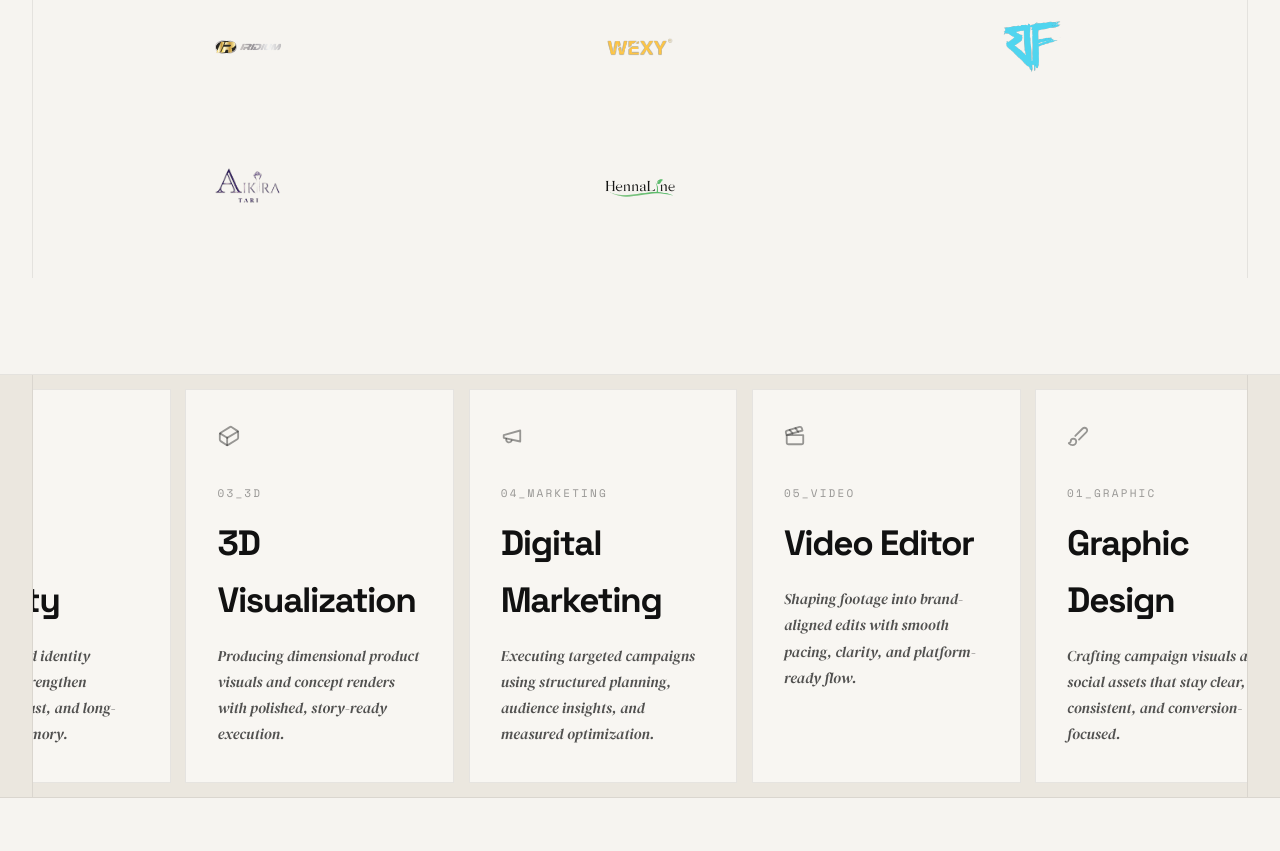
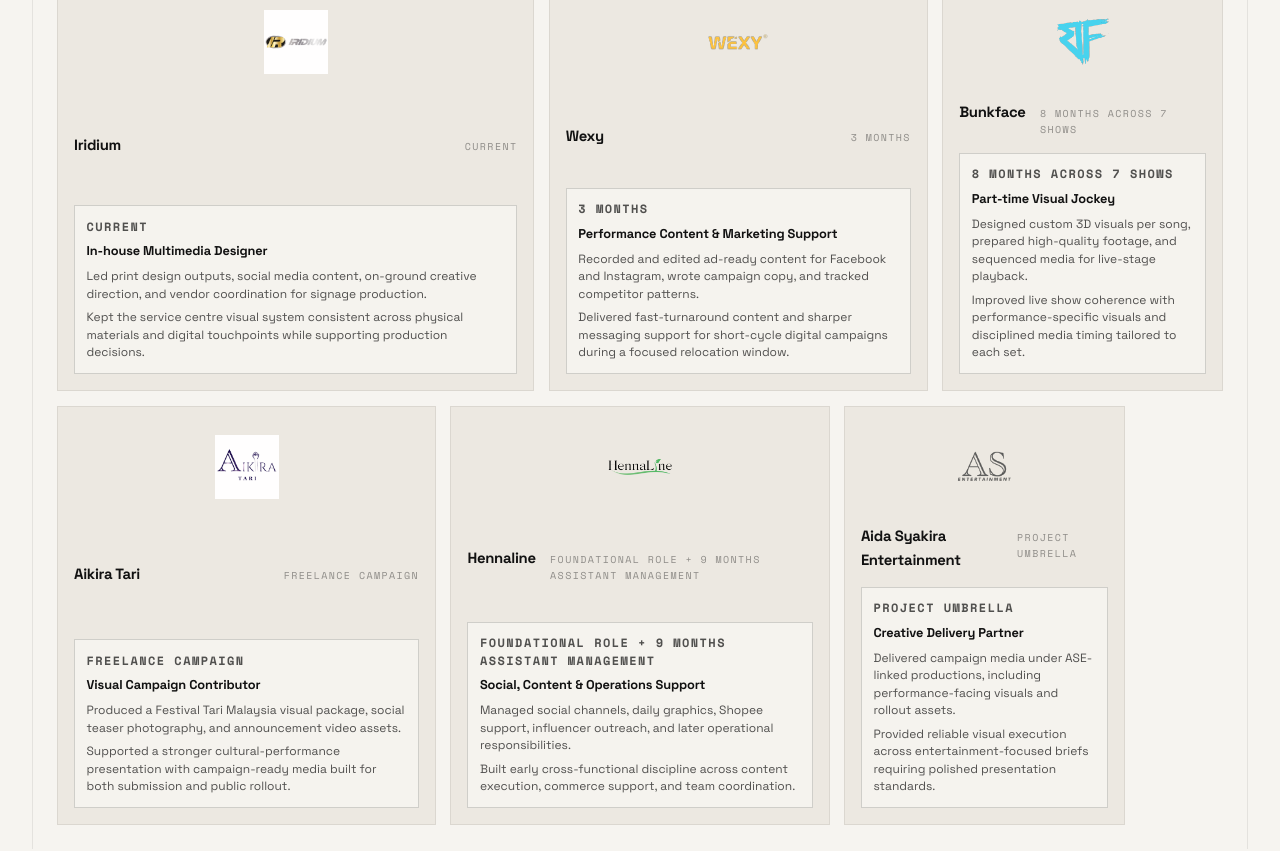
Before and after one commit to abangtan6/tanzelsvp, a React (Vite) app: page / in a window 1280 px wide. Shown: the part 2860-3711 px from the top of the page. Built offline with nearby package versions, Linux system fonts and the light colour scheme.

Commit message:
Refine brand storytelling section and update live project previews

```diff
--- a/src/App.jsx
+++ b/src/App.jsx
@@ -41,7 +41,7 @@
         <SkillsSection groups={skillGroups} />
         <WorkSection projects={projectItems} />
         <WebAppsSection items={webAppItems} />
-        <PhotographySection photos={photoItems} />
+        <PhotographySection photos={photoItems} theme={theme} />
         <ContactSection person={personalInfo} socials={socialLinks} />
       </main>
       <SiteFooter person={personalInfo} theme={theme} />
--- a/src/components/sections/BrandsSection.jsx
+++ b/src/components/sections/BrandsSection.jsx
@@ -2,6 +2,15 @@
 
 export default function BrandsSection({ brands = [], theme = 'light' }) {
   const getBrandSlug = (name = '') => name.toLowerCase().replace(/[^a-z0-9]+/g, '-').replace(/(^-|-$)/g, '');
+  const getLayoutClass = (layout = 'standard') => {
+    if (layout === 'feature') {
+      return 'brand-logo-slot-feature';
+    }
+    if (layout === 'compact') {
+      return 'brand-logo-slot-compact';
+    }
+    return 'brand-logo-slot-standard';
+  };
 
   return (
     <section id="brands" className="section-frame section-light border-b border-[var(--border-soft)]">
@@ -12,23 +21,41 @@
               <p className="section-eyebrow">Partner Logbook</p>
               <h2 className="brands-title">Allies On Record.</h2>
             </div>
-            <p className="brands-note">Drop each brand webP into data later and these placeholders will auto-switch to real logos.</p>
+            <p className="brands-note">
+              A cross-industry record of creative partnerships spanning brand execution, social content, live visual performance,
+              campaign support, and production coordination.
+            </p>
           </div>
           <div className="brands-grid">
             {brands.map((brand) => {
               const brandSlug = getBrandSlug(brand.name);
               const brandSrc = theme === 'dark' && brand.darkSrc ? brand.darkSrc : brand.src;
+              const brandLabel = brand.label || brand.name;
 
               return (
-                <article key={brand.name} className="brand-logo-slot">
+                <article key={brand.name} className={`brand-logo-slot ${getLayoutClass(brand.layout)}`} tabIndex={0}>
                   {brandSrc ? (
+                    <>
+                      <div className="brand-logo-surface">
                         <img
                           src={brandSrc}
-                      alt={brand.name}
+                          alt={brandLabel}
                           className={`brand-logo-image brand-logo-image-${brandSlug}`}
                           loading="lazy"
                           decoding="async"
                         />
+                      </div>
+                      <div className="brand-logo-caption">
+                        <h3>{brandLabel}</h3>
+                        {brand.duration ? <p>{brand.duration}</p> : null}
+                      </div>
+                      <div className="brand-insight-box" aria-label={`${brandLabel} contribution details`}>
+                        <p className="brand-insight-kicker">{brand.duration}</p>
+                        <h4>{brand.role}</h4>
+                        <p>{brand.contribution}</p>
+                        <p>{brand.value}</p>
+                      </div>
+                    </>
                   ) : (
                     <div className="brand-placeholder">
                       <Upload size={18} />
--- a/src/data/portfolio.js
+++ b/src/data/portfolio.js
@@ -222,11 +222,76 @@
 ];
 
 export const brandItems = [
-  { name: 'Iridium', src: '/brands/iridium.svg' },
-  { name: 'Wexy', src: '/brands/wexy.svg' },
-  { name: 'Bunkface', src: '/brands/bf.svg' },
-  { name: 'Aikira Tari', src: '/brands/aikira-tari.svg', darkSrc: '/brands/aikira-tari-dark.svg' },
-  { name: 'Hennaline', src: '/brands/hennaline.webp', darkSrc: '/brands/hennaline-dark.svg' },
+  {
+    name: 'Iridium',
+    src: '/brands/iridium.webp',
+    duration: 'Current',
+    role: 'In-house Multimedia Designer',
+    contribution:
+      'Led print design outputs, social media content, on-ground creative direction, and vendor coordination for signage production.',
+    value:
+      'Kept the service centre visual system consistent across physical materials and digital touchpoints while supporting production decisions.',
+    layout: 'feature',
+  },
+  {
+    name: 'Wexy',
+    src: '/brands/wexy.svg',
+    duration: '3 months',
+    role: 'Performance Content & Marketing Support',
+    contribution:
+      'Recorded and edited ad-ready content for Facebook and Instagram, wrote campaign copy, and tracked competitor patterns.',
+    value:
+      'Delivered fast-turnaround content and sharper messaging support for short-cycle digital campaigns during a focused relocation window.',
+    layout: 'standard',
+  },
+  {
+    name: 'Bunkface',
+    src: '/brands/bf.svg',
+    duration: '8 months across 7 shows',
+    role: 'Part-time Visual Jockey',
+    contribution:
+      'Designed custom 3D visuals per song, prepared high-quality footage, and sequenced media for live-stage playback.',
+    value:
+      'Improved live show coherence with performance-specific visuals and disciplined media timing tailored to each set.',
+    layout: 'compact',
+  },
+  {
+    name: 'Aikira Tari',
+    src: '/brands/aikira-tari.webp',
+    darkSrc: '/brands/aikira-tari-dark.webp',
+    duration: 'Freelance campaign',
+    role: 'Visual Campaign Contributor',
+    contribution:
+      'Produced a Festival Tari Malaysia visual package, social teaser photography, and announcement video assets.',
+    value:
+      'Supported a stronger cultural-performance presentation with campaign-ready media built for both submission and public rollout.',
+    layout: 'standard',
+  },
+  {
+    name: 'Hennaline',
+    src: '/brands/hennaline.webp',
+    darkSrc: '/brands/hennaline-dark.webp',
+    duration: 'Foundational role + 9 months assistant management',
+    role: 'Social, Content & Operations Support',
+    contribution:
+      'Managed social channels, daily graphics, Shopee support, influencer outreach, and later operational responsibilities.',
+    value:
+      'Built early cross-functional discipline across content execution, commerce support, and team coordination.',
+    layout: 'standard',
+  },
+  {
+    name: 'ASE',
+    label: 'Aida Syakira Entertainment',
+    src: '/brands/ase.svg',
+    darkSrc: '/brands/ase-dark.svg',
+    duration: 'Project umbrella',
+    role: 'Creative Delivery Partner',
+    contribution:
+      'Delivered campaign media under ASE-linked productions, including performance-facing visuals and rollout assets.',
+    value:
+      'Provided reliable visual execution across entertainment-focused briefs requiring polished presentation standards.',
+    layout: 'compact',
+  },
 ];
 
 export const projectItems = [
@@ -263,7 +328,7 @@
     category: 'Vite / React / Node.js / Express',
     summary: 'Lightweight dashboard system built to track vehicle service progress in one view.',
     href: 'https://iridiumtracker.onrender.com/dashboard',
-    image: '/webapp-1.webp',
+    image: 'https://image.thum.io/get/width/1200/noanimate/https://iridiumtracker.onrender.com/dashboard',
     videoSrc: '',
     caseStudy: {
       projectTitle: 'Automotive Customer Car Tracker',
@@ -297,8 +362,8 @@
     title: 'Automotive Landing Page',
     category: 'Website / Brand Marketing',
     summary: 'Dedicated service landing page that replaced a messy Linktree entry point from social media.',
-    href: 'https://iridiumhq.netlify.app/',
-    image: '/webapp-2.webp',
+    href: 'https://websiteiridium.onrender.com/',
+    image: 'https://image.thum.io/get/width/1200/noanimate/https://websiteiridium.onrender.com/',
     videoSrc: '',
     caseStudy: {
       projectTitle: 'Automotive Landing Page Redesign',
@@ -330,7 +395,7 @@
         'Compared to Linktree, the new page creates a stronger first impression, clearer service guidance, and a more professional brand entry point.',
       links: [
         { label: 'Before (Linktree)', href: 'https://linktr.ee/serviskeretairidiumhq' },
-        { label: 'After (Landing Page)', href: 'https://iridiumhq.netlify.app/' },
+        { label: 'After (Landing Page)', href: 'https://websiteiridium.onrender.com/' },
       ],
     },
   },
@@ -342,6 +407,9 @@
     title: 'Client Field Observation',
     src: '',
     alt: 'Placeholder media for single-client field observation',
+    contextLogo: '/brands/aikira-tari.svg',
+    contextLogoDark: '/brands/aikira-tari-dark.svg',
+    contextLabel: 'Aikira Tari reference',
     goals: 'Document the core objective for this client visual direction.',
     challenges: 'Capture context, constraints, and production limitations.',
     intervention: 'Outline the treatment strategy used in capture and post.',
--- a/src/index.css
+++ b/src/index.css
@@ -1004,18 +1004,121 @@
   .brands-grid {
     margin-top: 1.4rem;
     display: grid;
-    gap: 0.65rem;
-    grid-template-columns: repeat(2, minmax(0, 1fr));
+    gap: 0.8rem;
+    grid-template-columns: minmax(0, 1fr);
     padding: 0 1rem;
   }
 
   .brand-logo-slot {
-    min-height: 8.2rem;
+    position: relative;
+    min-height: 10.2rem;
+    border: 1px solid var(--border-soft);
+    background: var(--surface-panel);
     display: flex;
+    flex-direction: column;
+    justify-content: space-between;
+    gap: 0.85rem;
+    padding: 1rem;
+    overflow: hidden;
+    transition: border-color 0.24s ease, background 0.24s ease, transform 0.24s ease;
+  }
+
+  .brand-logo-slot:hover,
+  .brand-logo-slot:focus-within {
+    border-color: rgba(255, 107, 0, 0.38);
+    background: linear-gradient(180deg, rgba(255, 107, 0, 0.06), rgba(255, 107, 0, 0.01)), var(--surface-panel);
+    transform: translateY(-1px);
+  }
+
+  .brand-logo-slot:focus-visible {
+    outline: 2px solid var(--accent);
+    outline-offset: 2px;
+  }
+
+  .brand-logo-surface {
+    width: 100%;
+    min-height: 5.5rem;
+    display: flex;
     align-items: center;
     justify-content: center;
-    padding: 1rem 1.1rem;
-    overflow: hidden;
+  }
+
+  .brand-logo-caption {
+    width: 100%;
+    display: flex;
+    justify-content: space-between;
+    align-items: baseline;
+    gap: 0.9rem;
+  }
+
+  .brand-logo-caption h3 {
+    font-size: 0.93rem;
+    font-weight: 700;
+    letter-spacing: -0.02em;
+  }
+
+  .brand-logo-caption p {
+    font-family: 'Space Mono', monospace;
+    font-size: 10px;
+    text-transform: uppercase;
+    letter-spacing: 0.14em;
+    color: var(--text-muted);
+  }
+
+  .brand-insight-box {
+    position: absolute;
+    left: 0.85rem;
+    right: 0.85rem;
+    bottom: 0.85rem;
+    border: 1px solid var(--border-strong);
+    background: color-mix(in srgb, var(--surface-light) 88%, transparent);
+    backdrop-filter: blur(3px);
+    padding: 0.72rem;
+    display: grid;
+    gap: 0.4rem;
+    opacity: 0;
+    transform: translateY(8px);
+    pointer-events: none;
+    transition: opacity 0.2s ease, transform 0.2s ease;
+  }
+
+  .dark .brand-insight-box {
+    background: rgba(17, 17, 17, 0.88);
+  }
+
+  .brand-logo-slot:hover .brand-insight-box,
+  .brand-logo-slot:focus-within .brand-insight-box {
+    opacity: 1;
+    transform: translateY(0);
+  }
+
+  .brand-insight-kicker {
+    font-family: 'Space Mono', monospace;
+    font-size: 9px;
+    letter-spacing: 0.12em;
+    text-transform: uppercase;
+    color: var(--accent);
+    font-weight: 700;
+  }
+
+  .brand-insight-box h4 {
+    font-size: 0.8rem;
+    font-weight: 700;
+    letter-spacing: -0.01em;
+  }
+
+  .brand-insight-box p {
+    font-size: 12px;
+    line-height: 1.45;
+    color: var(--text-secondary);
+  }
+
+  .brand-logo-slot-feature {
+    min-height: 11rem;
+  }
+
+  .brand-logo-slot-compact {
+    min-height: 9.7rem;
   }
 
   .brand-placeholder {
@@ -1037,9 +1140,9 @@
     --brand-scale: 1;
     width: min(100%, 250px);
     max-width: 250px;
-    height: 70px;
+    height: 64px;
     object-fit: contain;
-    opacity: 0.92;
+    opacity: 0.96;
     transform: scale(var(--brand-scale));
     transform-origin: center;
     transition: opacity 0.22s ease, transform 0.22s ease;
@@ -1051,23 +1154,41 @@
   }
 
   .brand-logo-image-iridium {
+    --brand-scale: 1.15;
+  }
+
+  .brand-logo-image-wexy {
+    --brand-scale: 1.48;
+  }
+
+  .brand-logo-image-bunkface {
+    --brand-scale: 1.16;
+  }
+
+  .brand-logo-image-aikira-tari {
+    --brand-scale: 1.32;
+  }
+
+  .brand-logo-image-hennaline {
+    --brand-scale: 1.28;
+  }
+
+  .brand-logo-image-ase {
     --brand-scale: 1.04;
   }
 
-  .brand-logo-image-wexy {
-    --brand-scale: 1.7;
-  }
-
-  .brand-logo-image-bunkface {
-    --brand-scale: 1.44;
-  }
-
-  .brand-logo-image-aikira-tari {
-    --brand-scale: 1.56;
-  }
-
-  .brand-logo-image-hennaline {
-    --brand-scale: 1.45;
+  @media (hover: none), (max-width: 767px) {
+    .brand-logo-slot {
+      min-height: auto;
+    }
+
+    .brand-insight-box {
+      position: static;
+      opacity: 1;
+      transform: none;
+      pointer-events: auto;
+      margin-top: 0.1rem;
+    }
   }
 
   .portfolio-header {
@@ -1636,6 +1757,31 @@
     color: var(--text-secondary);
   }
 
+  .photo-context-chip {
+    margin: 1rem 1rem 0;
+    border: 1px solid var(--border-soft);
+    background: var(--surface-panel);
+    padding: 0.6rem 0.7rem;
+    display: inline-flex;
+    align-items: center;
+    gap: 0.55rem;
+  }
+
+  .photo-context-logo {
+    width: 84px;
+    height: 22px;
+    object-fit: contain;
+    display: block;
+  }
+
+  .photo-context-chip span {
+    font-family: 'Space Mono', monospace;
+    font-size: 10px;
+    letter-spacing: 0.12em;
+    text-transform: uppercase;
+    color: var(--text-secondary);
+  }
+
   .contact-inline-icon {
     width: 1.9rem;
     height: 1.9rem;
@@ -1823,8 +1969,27 @@
     }
 
     .brands-grid {
-      grid-template-columns: repeat(3, minmax(0, 1fr));
+      grid-template-columns: repeat(12, minmax(0, 1fr));
       padding: 0 1.5rem;
+      gap: 0.9rem;
+    }
+
+    .brand-logo-slot-standard {
+      grid-column: span 4;
+    }
+
+    .brand-logo-slot-feature {
+      grid-column: span 5;
+    }
+
+    .brand-logo-slot-compact {
+      grid-column: span 3;
+    }
+
+    .brand-insight-box {
+      left: 1rem;
+      right: 1rem;
+      bottom: 1rem;
     }
 
     .portfolio-header {
```
Also changed, not shown: src/components/sections/PhotographySection.jsx (+15 -2 lines), public/brands/ase-dark.svg (added), public/brands/ase.svg (added). Lines whose indentation alone changed are shown as unchanged.
